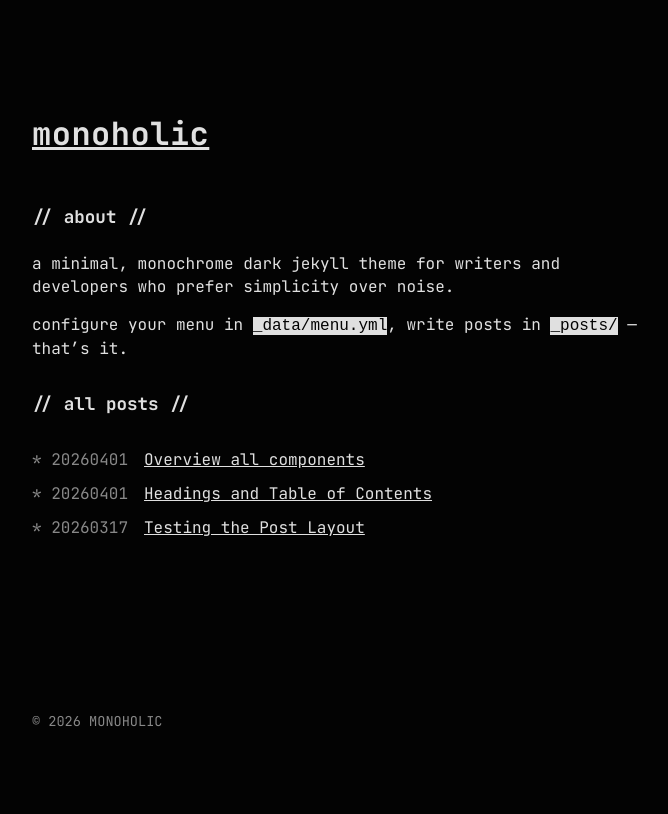
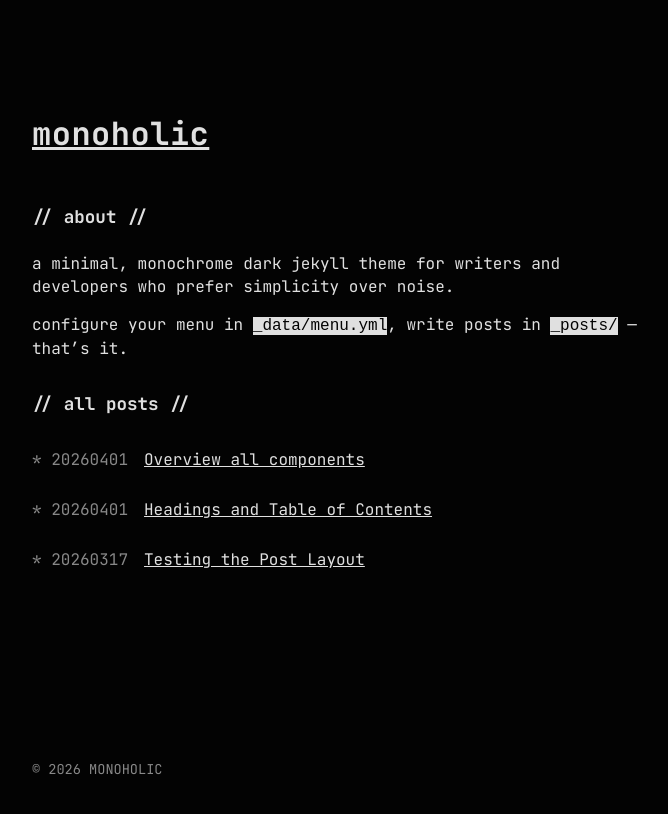
Before and after one commit to stiermid/monoholic, a Jekyll site: the page built from index.html, in a window 1280 px wide. Shown: the top 814 px of the page, without its empty margins (300-968 px from the left). Built offline with Jekyll 4.4.1, drawn with Linux system fonts in a browser that asks for light colours.

Commit message:
style: add margin-bottom to post date

```diff
--- a/_sass/_components.scss
+++ b/_sass/_components.scss
@@ -13,7 +13,9 @@
 }
 
 .post-meta {
+  display: block;
   color: var(--meta-color);
+  margin-bottom: var(--space-md);
 }
 
 .site-footer {
```
